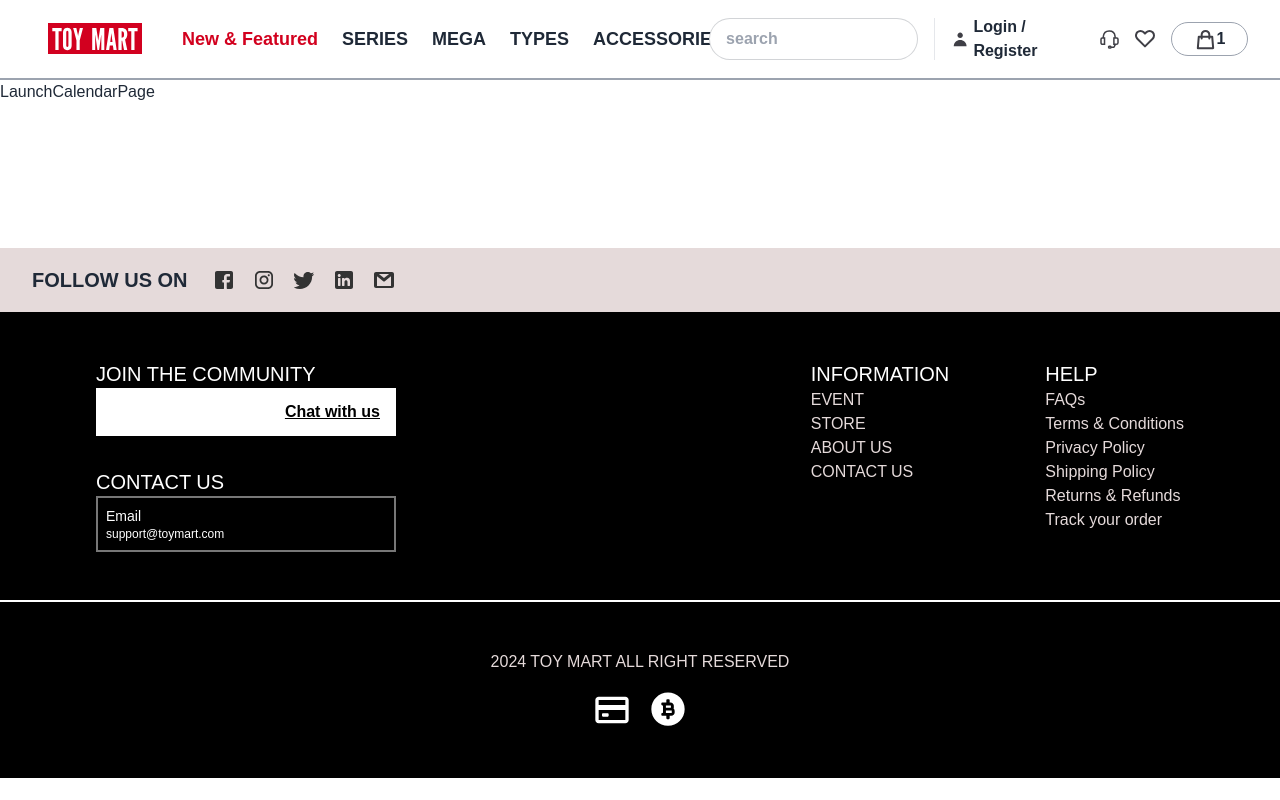
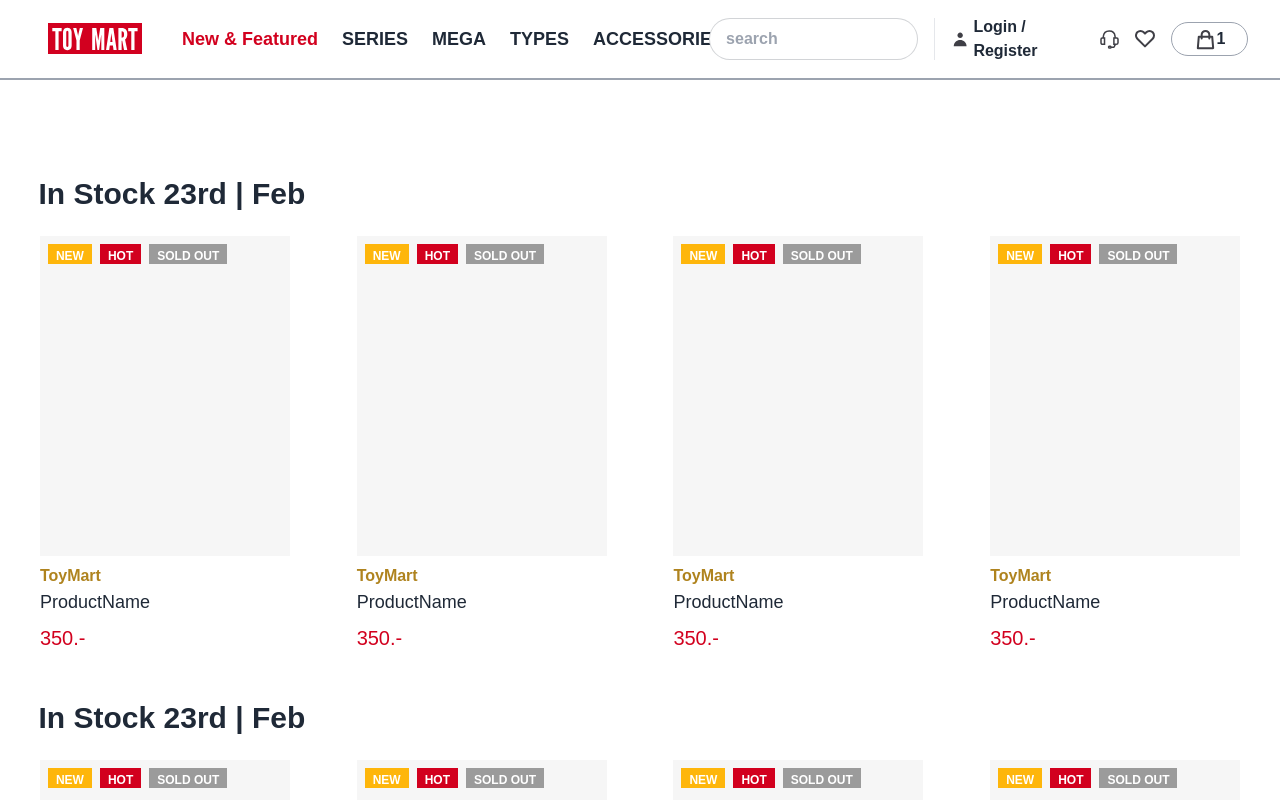
Before and after one commit to nitichaikardkarnklai/cc16-group-project-front, a React (Vite) app: page /launch-calendar in a window 1280 px wide. Shown: the top 800 px of the page. Built offline with nearby package versions, Linux system fonts and the light colour scheme; a web font is replaced by a local one.

Commit message:
add inStock component

```diff
--- /dev/null
+++ b/src/layouts/components/InStockContainer.jsx
@@ -0,0 +1,16 @@
+import React from 'react';
+import ProductCard from './ProductCard';
+
+export default function InStockContainer() {
+  return (
+    <div className='w-[1235px] mx-auto '>
+      <div className=' text-3xl font-bold px-4'>In Stock 23rd | Feb</div>
+      <div className='grid grid-cols-4 gap-8  mx-auto mt-6'>
+        <ProductCard />
+        <ProductCard />
+        <ProductCard />
+        <ProductCard />
+      </div>
+    </div>
+  );
+}
--- a/src/layouts/ProductsContainer.jsx
+++ b/src/layouts/components/ProductsContainer.jsx
@@ -1,5 +1,5 @@
 import React from 'react';
-import ProductCard from './components/ProductCard';
+import ProductCard from './ProductCard';
 
 export default function ProductsContainer({ title = 'TITLE' }) {
   return (
--- a/src/pages/customer/LaunchCalendarPage.jsx
+++ b/src/pages/customer/LaunchCalendarPage.jsx
@@ -1,5 +1,13 @@
 import React from 'react';
+import InStockContainer from '../../layouts/components/InStockContainer';
 
 export default function LaunchCalendarPage() {
-  return <div>LaunchCalendarPage</div>;
+  return (
+    <div className='flex flex-col gap-12 pt-24'>
+      <InStockContainer />
+      <InStockContainer />
+      <InStockContainer />
+      <InStockContainer />
+    </div>
+  );
 }
--- a/src/pages/customer/SeriesPage.jsx
+++ b/src/pages/customer/SeriesPage.jsx
@@ -1,5 +1,5 @@
 import React from 'react';
-import ProductsContainer from '../../layouts/ProductsContainer';
+import ProductsContainer from '../../layouts/components/ProductsContainer';
 
 export default function SeriesPage() {
   return (
```
